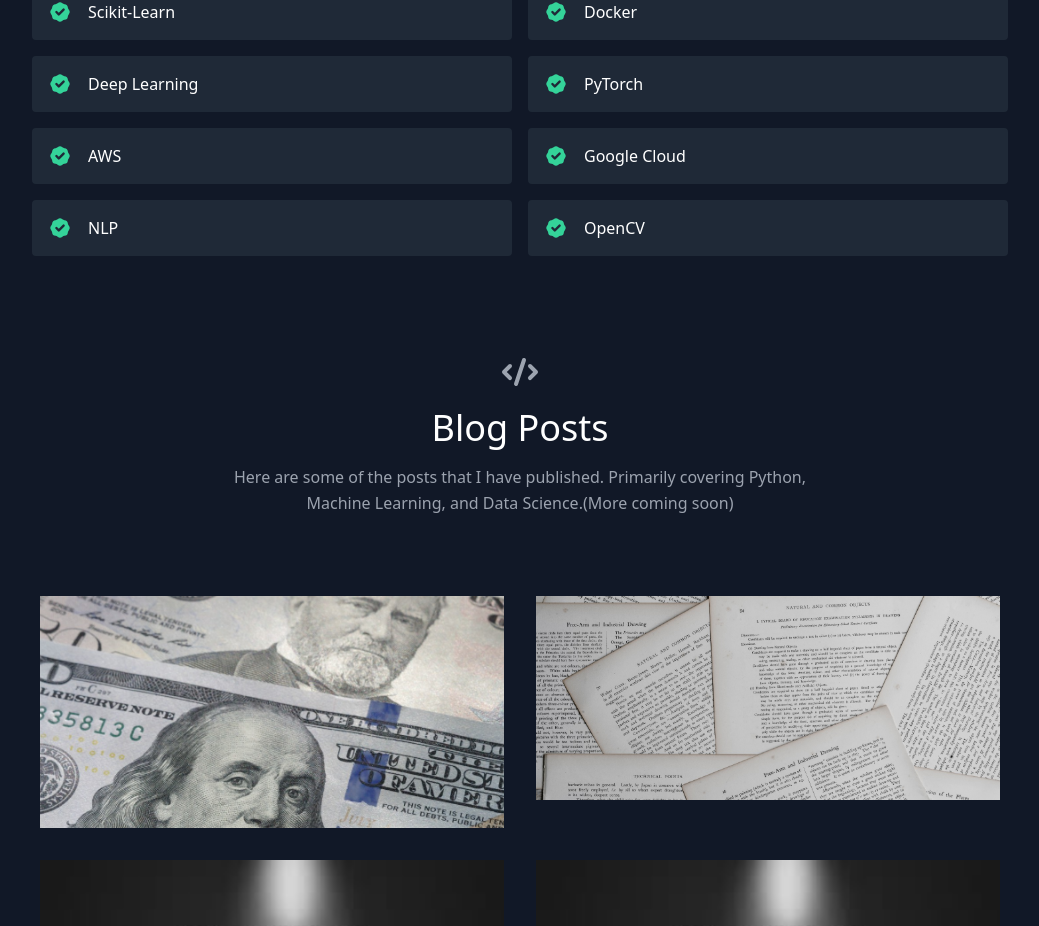
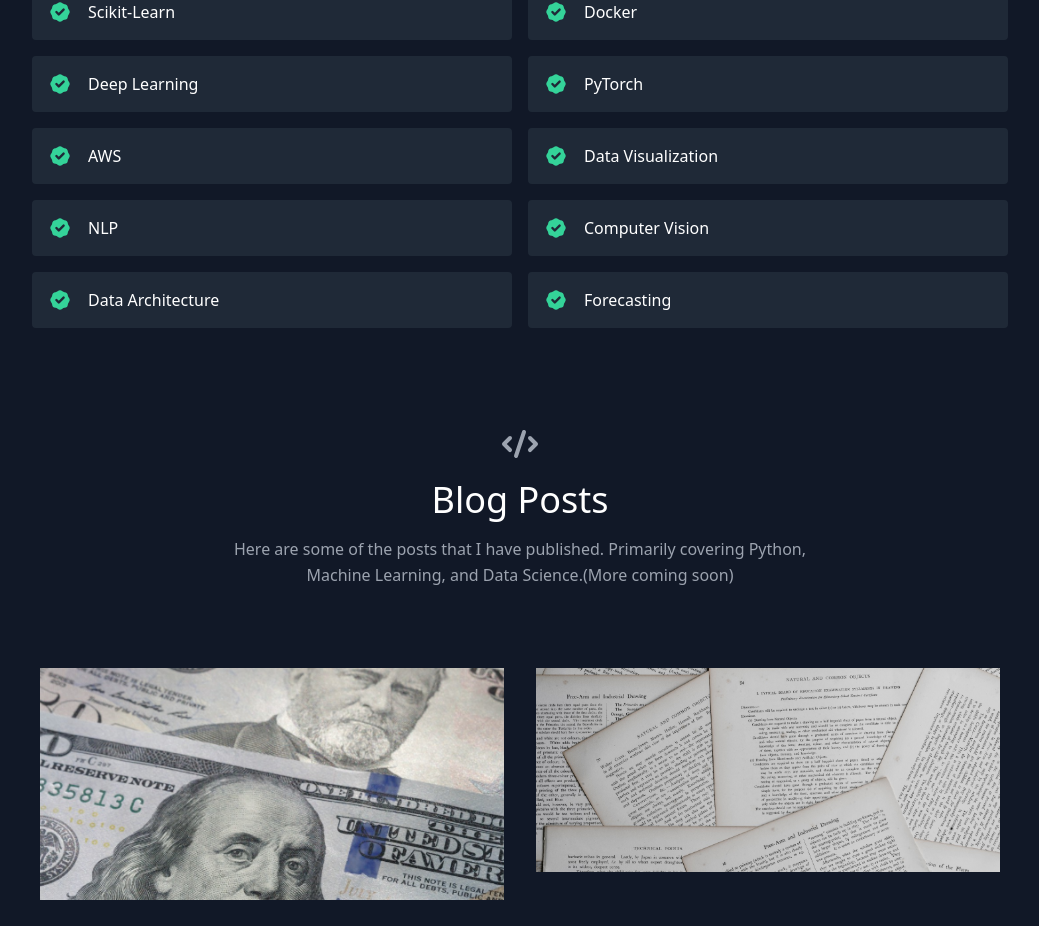
Before and after one commit to techthumb1/react_ds_portfolio, a React (Create React App) app: page / in a window 1280 px wide. Shown: the part 1933-2859 px from the top of the page, without its empty margins (120-1159 px from the left). Built offline with nearby package versions, Linux system fonts and the light colour scheme.

Commit message:
Updating skills section

```diff
--- a/src/data.js
+++ b/src/data.js
@@ -46,8 +46,10 @@ export const skills = [
   "Deep Learning",
   "PyTorch",
   "AWS",
-  "Google Cloud",
+  "Data Visualization",
   "NLP",
-  "OpenCV"
+  "Computer Vision",
+  "Data Architecture",
+  "Forecasting"
 
 ];
```
